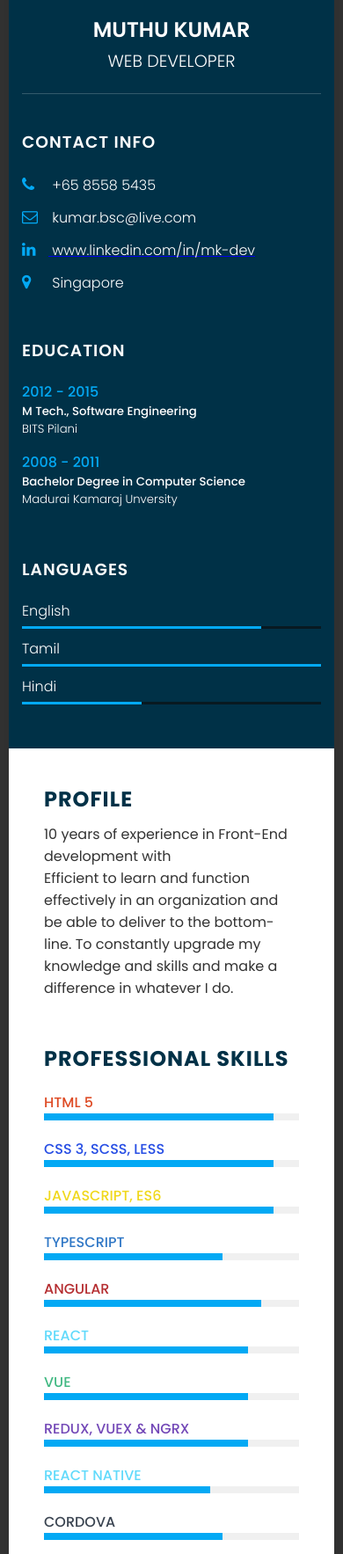
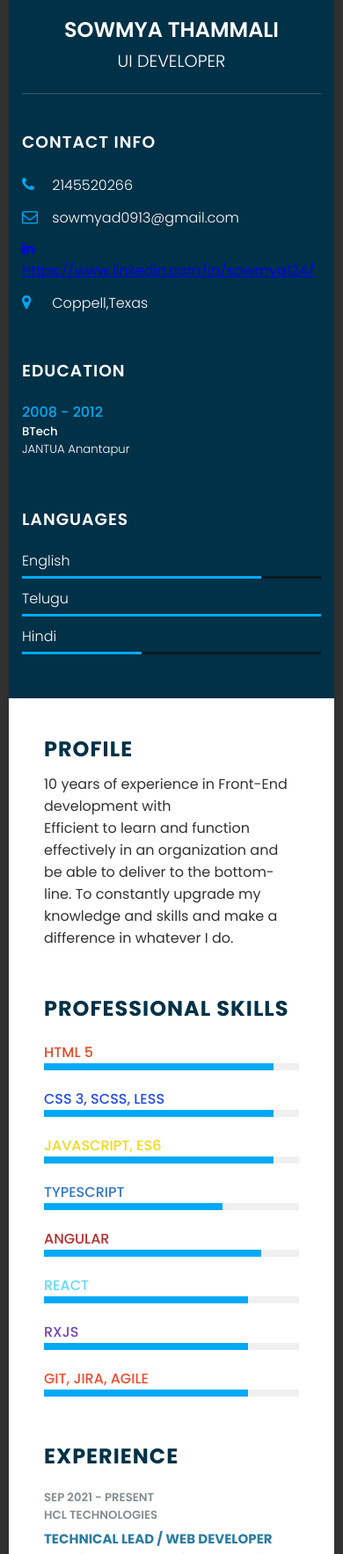
Before and after one commit to sowmyat12/sowmyat12.github.io, a plain HTML site: page index.html in a window 390 px wide. Shown: the part 233-2000 px from the top of the page at 88% size. Drawn offline with Linux system fonts and the light colour scheme.

Commit message:
Update index.html

```diff
--- a/index.html
+++ b/index.html
@@ -22,7 +22,7 @@
         <div class="imgBx">
           <img src="pic.jpg" alt="picture">
         </div>
-        <h2>Muthu Kumar <br><span>Web Developer</span></h2>
+        <h2>Sowmya Thammali<br><span>UI Developer</span></h2>
       </div>
 
       <div class="contactInfo">
@@ -30,25 +30,21 @@
         <ul>
           <li>
             <span class="icon"> <i class="fa fa-phone" area-hidden="true"></i> </span>
-            <span class="text">+65 8558 5435</span>
+            <span class="text">2145520266</span>
           </li>
           <li>
             <span class="icon"><i class="fa fa-envelope-o" area-hidden="true"></i></span>
-            <span class="text">kumar.bsc@live.com</span>
+            <span class="text">sowmyad0913@gmail.com</span>
           </li>
-          <!-- <li>
-            <span class="icon"><i class="fa fa-globe" area-hidden="true"></i></span>
-            <span class="text">www.mywebsite.com/</span>
-          </li> -->
-          <li>
+
             <a href="https://www.linkedin.com/in/mk-dev" target="_blank">
               <span class="icon"><i class="fa fa-linkedin" area-hidden="true"></i></span>
-              <span class="text">www.linkedin.com/in/mk-dev</span>
+              <span class="text">https://www.linkedin.com/in/sowmya124/</span>
             </a>
           </li>
           <li>
             <span class="icon"><i class="fa fa-map-marker" area-hidden="true"></i></span>
-            <span class="text">Singapore</span>
+            <span class="text">Coppell,Texas</span>
           </li>
         </ul>
       </div>
@@ -56,15 +52,11 @@
       <div class="contactInfo education">
         <h3 class="title">Education</h3>
         <ul>
+
           <li>
-            <h4>2012 - 2015</h4>
-            <h5>M Tech., Software Engineering</h5>
-            <h5>BITS Pilani</h5>
-          </li>
-          <li>
-            <h4>2008 - 2011</h4>
-            <h5>Bachelor Degree in Computer Science</h5>
-            <h5>Madurai Kamaraj Unversity</h5>
+            <h4>2008 - 2012</h4>
+            <h5>BTech</h5>
+            <h5> JANTUA Anantapur</h5>
           </li>
         </ul>
       </div>
@@ -79,7 +71,7 @@
             </span>
           </li>
           <li>
-            <span class="text">Tamil</span>
+            <span class="text">Telugu</span>
             <span class="percent">
               <div style="width: 100%;"></div>
             </span>
@@ -141,31 +133,14 @@
             <div style="width: 80%;"></div>
           </div>
         </div>
+
         <div class="box">
-          <h4 style="color: #42b983;">Vue</h4>
-          <div class="percent">
-            <div style="width: 80%;"></div>
-          </div>
-        </div>
-        <div class="box">
-          <h4 style="color: #7348b7;">Redux, Vuex & NGRX</h4>
+          <h4 style="color: #7348b7;">Rxjs</h4>
           <div class="percent">
             <div style="width: 80%;"></div>
           </div>
         </div>
 
-        <div class="box">
-          <h4 style="color: #61dafb;">React Native</h4>
-          <div class="percent">
-            <div style="width: 65%;"></div>
-          </div>
-        </div>
-        <div class="box">
-          <h4 style="color: #3a4451;">Cordova</h4>
-          <div class="percent">
-            <div style="width: 70%;"></div>
-          </div>
-        </div>
         <div class="box">
           <h4 style="color: #ea4d32;">Git, Jira, Agile</h4>
           <div class="percent">
@@ -225,28 +200,7 @@
         <p>React, React Native, Flutter, MERN Stack & Micro frontends</p>
       </div>
 
-      <div class="about interests">
-        <h2 class="title2">Hobby/Tech</h2>
-        <p>Youtuber on interesting code snippets</p>
-        <a target="_blank" href="https://www.youtube.com/channel/UCO8OwLWlAIQU4kYWLytkEVw" class="btn">
-          <i class="fa fa-youtube"></i>
-          <span>Youtube Channel</span>
-      </div>
 
-      <div class="about interests">
-        <h2 class="title2">Preferred Job Locations</h2>
-        <p>Singapore, Australia & Canada</p>
-      </div>
-
-      <div class="about interests">
-        <h2 class="title2">Interest</h2>
-        <ul>
-          <li><i class="fa fa-gamepad" area-hidden="true"></i> Web dev </li>
-          <li><i class="fa fa-gamepad" area-hidden="true"></i> Mobile dev </li>
-          <li><i class="fa fa-globe" area-hidden="true"></i> Internet</li>
-          <li><i class="fa fa-book" area-hidden="true"></i> Tech</li>
-        </ul>
-      </div>
     </div>
   </div>
 </body>
```
